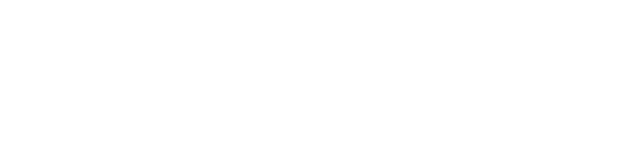
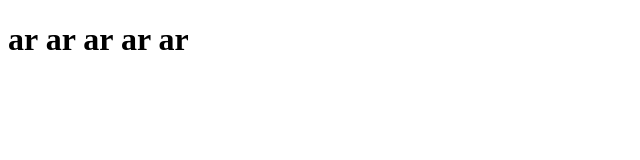
Before and after one commit to resita2004-stack/yr, a plain HTML site: page index.html in a window 1280 px wide. Shown: the whole page, without its empty margins (0-640 px from the left). Drawn offline with Linux system fonts and the light colour scheme.

Commit message:
cambios divertidos

```diff
--- a/index.html
+++ b/index.html
@@ -6,6 +6,6 @@
     <title>Document</title>
 </head>
 <body>
-
+    <h1>ar ar ar ar ar</h1>
 </body>
 </html>
```
